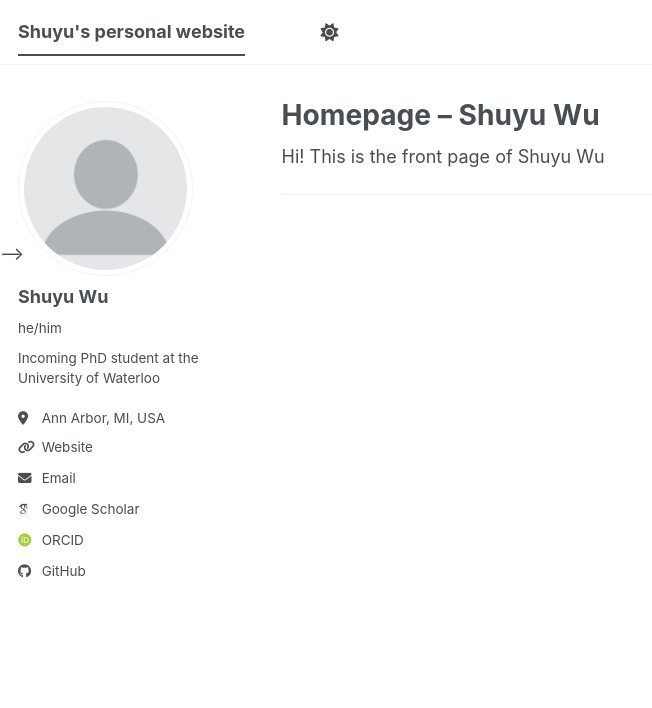
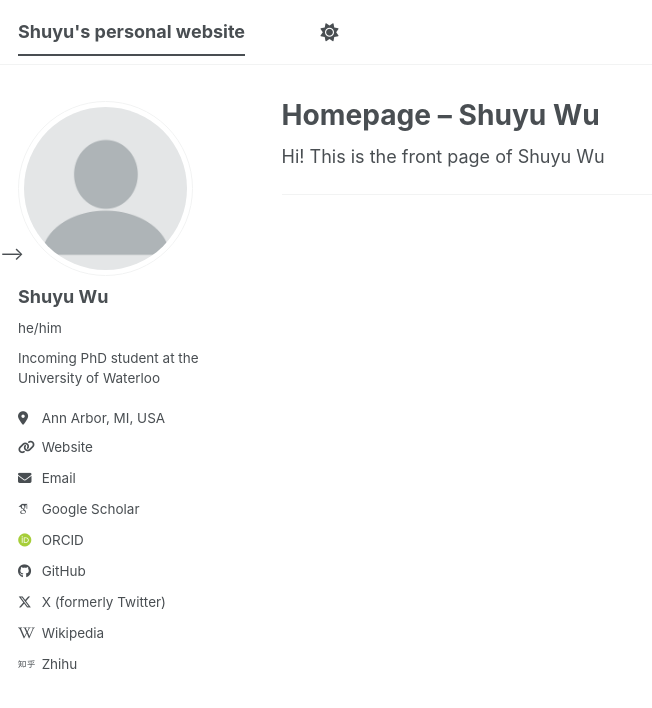
Before and after one commit to wonderwind271/wonderwind271.github.io, a Jekyll site: the page built from _pages/about.md, in a window 1280 px wide. Shown: the top 708 px of the page, without its empty margins (0-652 px from the left). Built offline with Jekyll 4.4.1, drawn with Linux system fonts in a browser that asks for light colours; some web fonts are replaced; a script bundle is joined from its source files by our own code; library files that are not in the unit come from our copies; some of the changed lines change nothing that is shown.

Commit message:
add websites

```diff
--- a/_config.yml
+++ b/_config.yml
@@ -74,13 +74,13 @@ author:
   steam            : # Username
   telegram         : # URL
   tumblr           : # Username
-  twitter          : # Username for X / Twitter
+  twitter          : wushuyu2002
   vine             : # Username
   weibo            : # Username
-  wikipedia        : # Username
+  wikipedia        : Wonderwind2002
   xing             : # Username
   youtube          : # Username
-  zhihu            : # Username
+  zhihu            : wonderwind
 
 # Publication Category - The following the list of publication categories and their headings
 publication_category:
```
